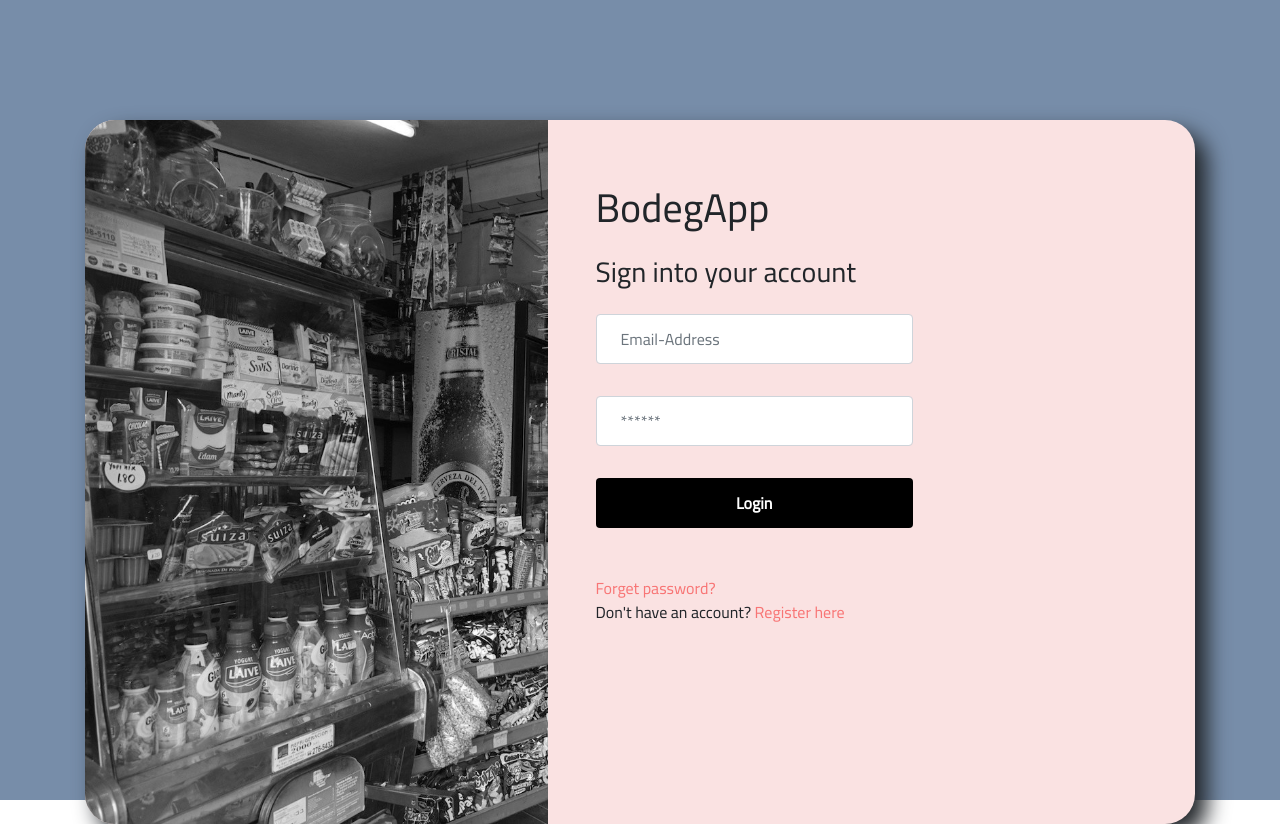
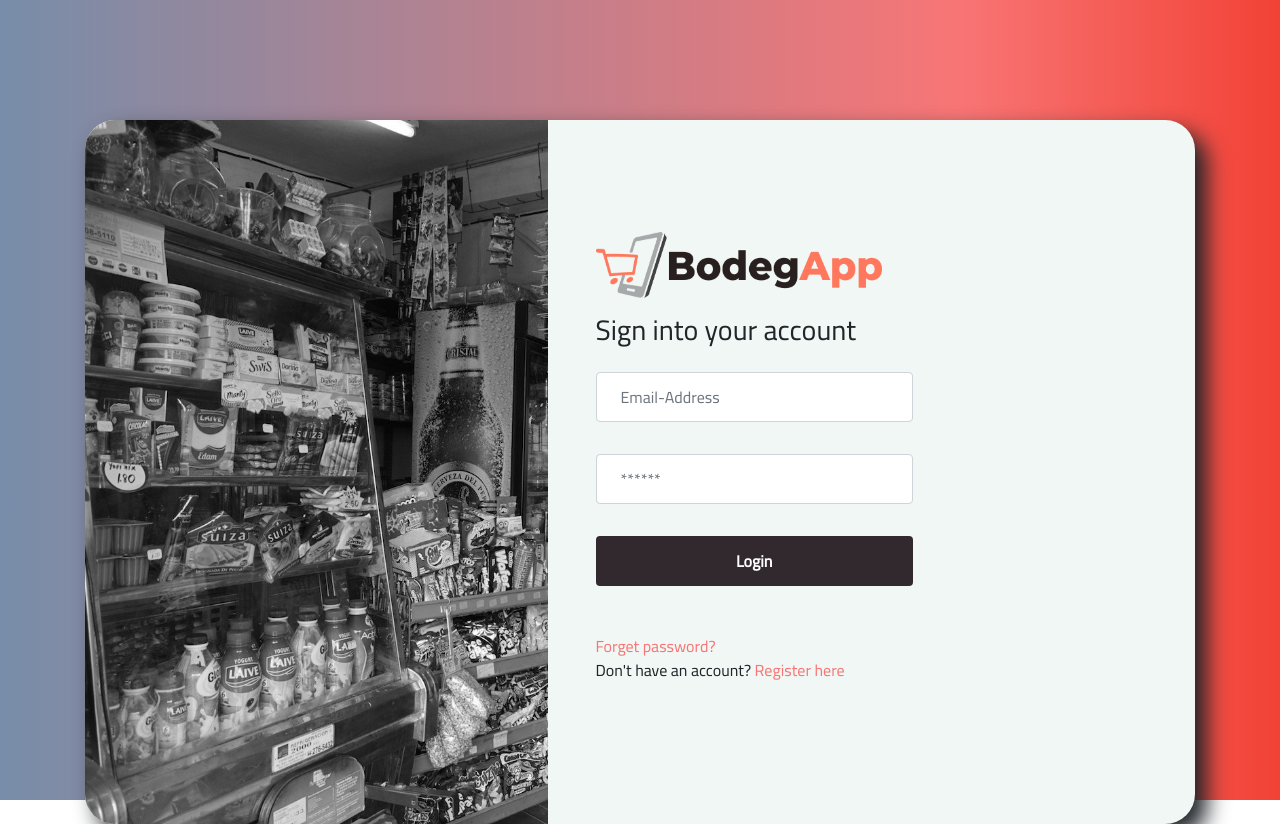
Before and after one commit to GinoQuispe21/frontend-bodegapp-v2, a Vue app: page / in a window 1280 px wide. Built offline with nearby package versions, Linux system fonts and the light colour scheme.

Commit message:
Styles changed in components login and register :art:

```diff
--- a/src/components/Login.vue
+++ b/src/components/Login.vue
@@ -13,7 +13,8 @@
                         <img src ="../assets/si.jpg" class = "img-fluid" alt ="">
                     </div>
                     <div class = "col-lg-7 px-5 pt-5">
-                        <h1 class = "Font-weight-bold py-3">BodegApp</h1>
+                        <br/><br/>
+                        <img src = "../assets/safebag_color.png" class = "bodegaap Font-weight-bold py-3">
                         <h3>Sign into your account</h3>
                         <form>
                             <div class="form-row">
@@ -62,10 +63,11 @@
 }
 .wall{
     height: 100%;
-    background: #778DA9;
+    background: rgb(119,141,169);
+    background: linear-gradient(90deg, rgba(119,141,169,1) 0%, rgba(248,117,117,1) 75%, rgba(242,66,54,1) 100%);
 
     .row{
-        background-color: #fae2e2;
+        background-color: #f0f7f4;
         border-radius: 30px;
         box-shadow: 12px 12px 22px;
     }
@@ -81,16 +83,21 @@
     outline: none;
     height: 50px;
     width: 100%;
-    background-color: black;
+    background-color: #32292F;
     color: white;
     border-radius: 4px;
     font-weight: bold;
 
     &:hover{
-        background: white;
-        border: 1px black;
-        color: black;
+        background: #f87575;
+        border: 1px  #f0f7f4;
+        color : #f0f7f4;;
     }
 }
 
+.bodegaap{
+    height: 15%;
+    width: 52%;
+}
+
 </style>
--- a/src/components/Register.vue
+++ b/src/components/Register.vue
@@ -9,7 +9,7 @@
             <div class="container">
                 <div class = "row no-gutters">
                     <div class = "col-lg-7 px-5 pt-5">
-                        <h1 class = "Font-weight-bold py-3">BodegApp</h1>
+                        <img src = "../assets/safebag_color.png" class = "bodegaap Font-weight-bold py-3">
                         <h3>First time here? Sign up to us!</h3>
                         <form>
                             <div class="form-row">
@@ -20,12 +20,13 @@
                             <div class="form-row">
                                 <div class = "col-lg-7">
                                     <input type = "password" placeholder ="Password" id = "myPassword" class ="form-control my-3 p-4">
-                                    <input type="checkbox" @click="showPassword">Show Password
+                                    <input type="checkbox" @click="showPassword"> Show Password
                                 </div>
                             </div>
                             <div class="form-row">
                                 <div class = "col-lg-7">
                                     <input type = "password" placeholder ="Confirm-Password" id = "myCPassword" class ="form-control my-3 p-4">
+                                    <input type="checkbox" @click="showPassword"> Show Password
                                 </div>
                             </div>
                             <div class="form-row">
@@ -33,7 +34,7 @@
                                     <button type ="button" class = "register mt-3 mb-5">Register</button>
                                 </div>
                             </div>
-                            <p>Already have an account? <router-link to="/">Sign in here</router-link></p>
+                            <p>Already have an account? <router-link to="/" class ="back-login">Sign in here</router-link></p>
                         </form>
                     </div>
                     <div class = "col-lg-5">
@@ -73,8 +74,8 @@ export default {
 }
 .wall2{
     height: 100%;
-    background: #fae2e2;
-
+    background: rgb(242,66,54);
+    background: linear-gradient(90deg, rgba(242,66,54,1) 0%, rgba(248,117,117,1) 20%, rgba(114,141,176,1) 100%);
     a{
         color: #ffffff;
     }
@@ -83,7 +84,7 @@ export default {
         border-bottom-right-radius: 30px;
     }
     .row{
-        background-color: #778DA9;
+        background-color: #f0f7f4;
         border-radius: 30px;
         box-shadow: 12px 12px 22px;
 
```
